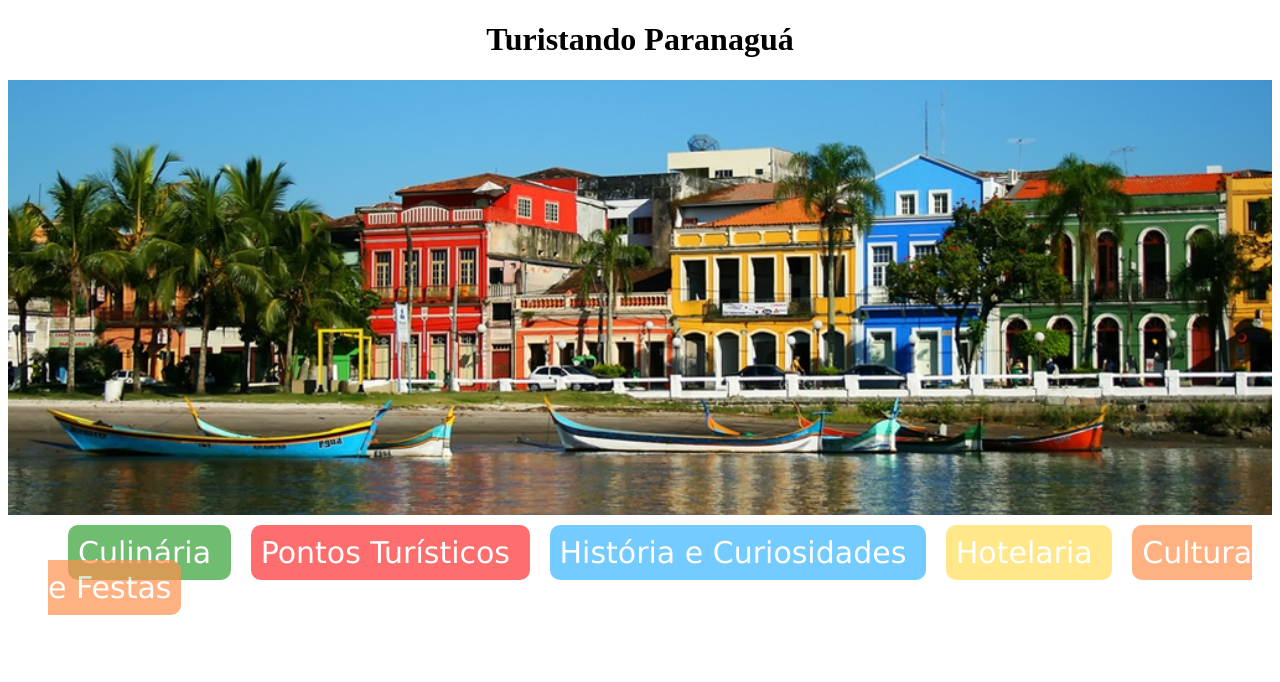
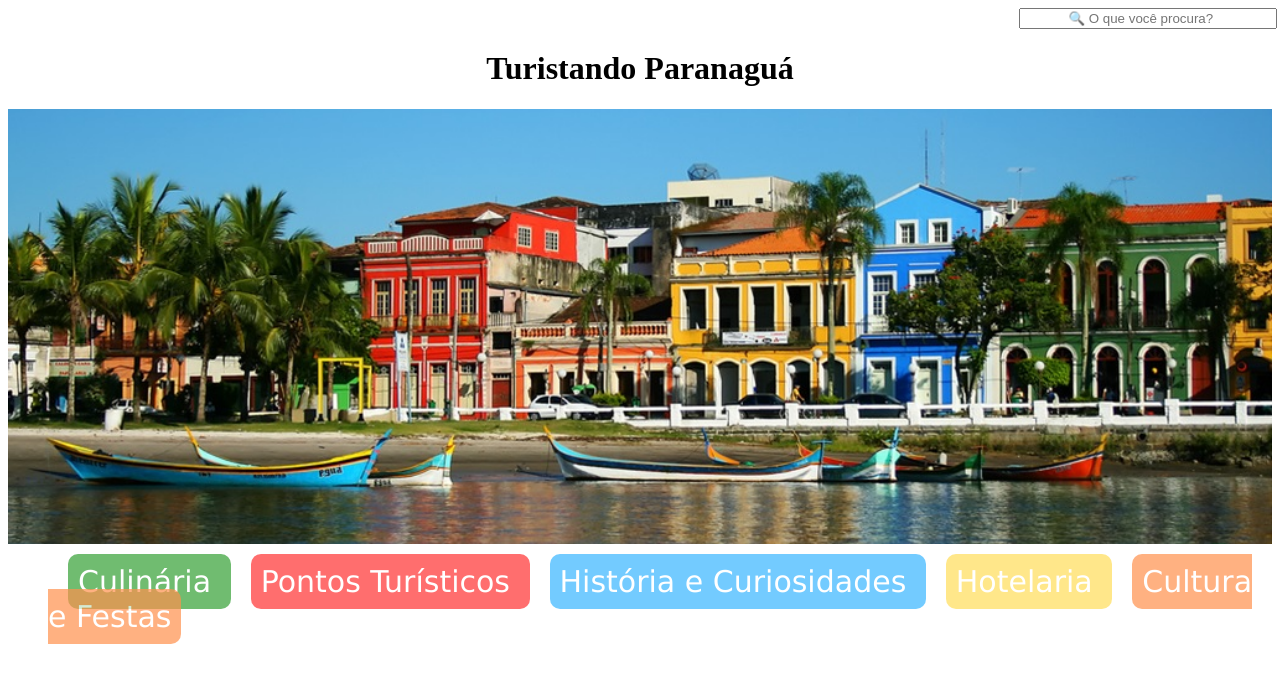
Before and after one commit to Dafylin/tcc, a plain HTML site: page index.html in a window 1280 px wide. Drawn offline with Linux system fonts and the light colour scheme.

Commit message:
Add files via upload

```diff
--- a/index.css
+++ b/index.css
@@ -55,3 +55,16 @@ header {
 #SaibaMais {
     background-color: aquamarine;
 }
+
+input{
+    margin-left: 80%;
+    width: 250px;
+}
+
+input[type=text]::placeholder {
+    text-align: right; /*    Alinha o texto do placeholder para a direita */
+    padding-right: 60px; /* Adiciona um espaço à direita para o texto */
+
+
+
+  }
--- a/index.html
+++ b/index.html
@@ -8,9 +8,13 @@
 </head>
 <body>
 
+    <input type="text" placeholder="🔍 O que você procura?" width="200px">
+
     <header>
+
         <h1>Turistando Paranaguá</h1>
         <img src="images.png02.png" alt="Turismo" style="width: 100%; height: auto;">
+
     </header>
 
     <nav class="navegacao">
@@ -31,7 +35,6 @@
            <li id="CulturaeFestas"> <a href="cultura.html">Cultura e Festas </a> </li>
 
 
-
         </ul>
     </nav>
 
```
